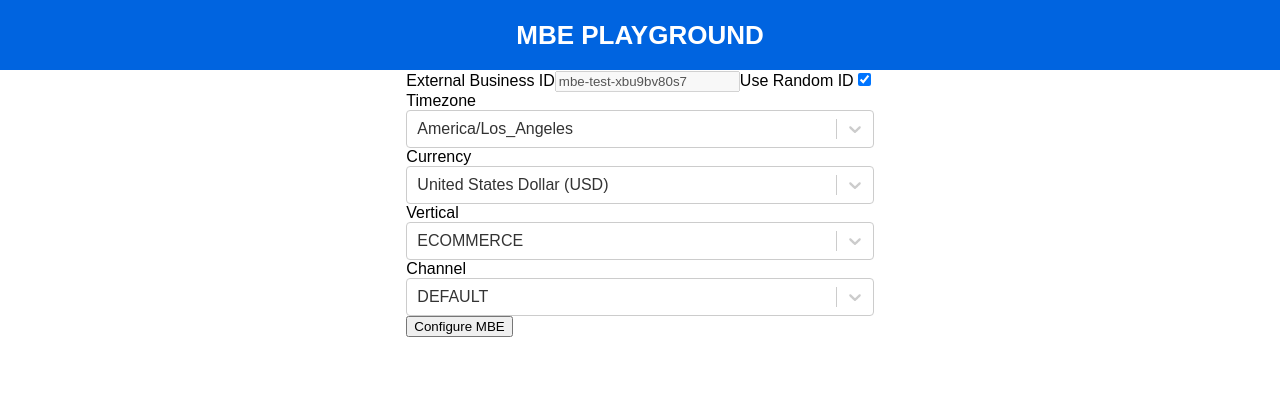
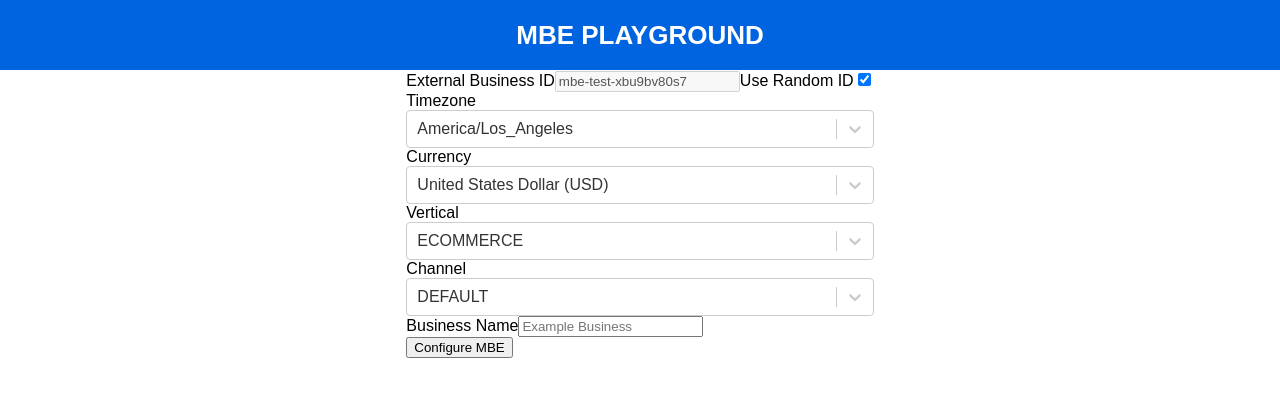
Before and after one commit to rahulmaddineni/mbe-playground, a React (Create React App) app: page / in a window 1280 px wide. Shown: the top 396 px of the page. Built offline with nearby package versions, Linux system fonts and the light colour scheme.

Commit message:
Add Business Name input

```diff
--- a/src/components/MBEConfigForm.tsx
+++ b/src/components/MBEConfigForm.tsx
@@ -34,6 +34,11 @@ const MBEConfigForm: React.FC<Props> = () => {
           currency: "USD",
           business_vertical: BusinessVertical.ECOMMERCE,
           channel: MBEFlow.DEFAULT,
+        },
+        business_config: {
+          business: {
+            name: "",
+          },
         },
       },
     },
@@ -86,6 +91,9 @@ const MBEConfigForm: React.FC<Props> = () => {
     <>
       <form
         onSubmit={handleSubmit((formData) => {
+          if (!formData.extras.business_config.business.name) {
+            formData.extras.business_config.business.name = "MBE Test Business";
+          }
           setFormData(formData);
         })}
       >
@@ -148,6 +156,15 @@ const MBEConfigForm: React.FC<Props> = () => {
             onChange={handleChannelChange}
           />
         </div>
+        <div>
+          <label htmlFor="businessName">Business Name</label>
+          <input
+            type="text"
+            id="businessName"
+            placeholder="Example Business"
+            {...register("extras.business_config.business.name")}
+          />
+        </div>
         <button type="submit">Configure MBE</button>
       </form>
       {formData && <JsonView data={formData} />}
```
